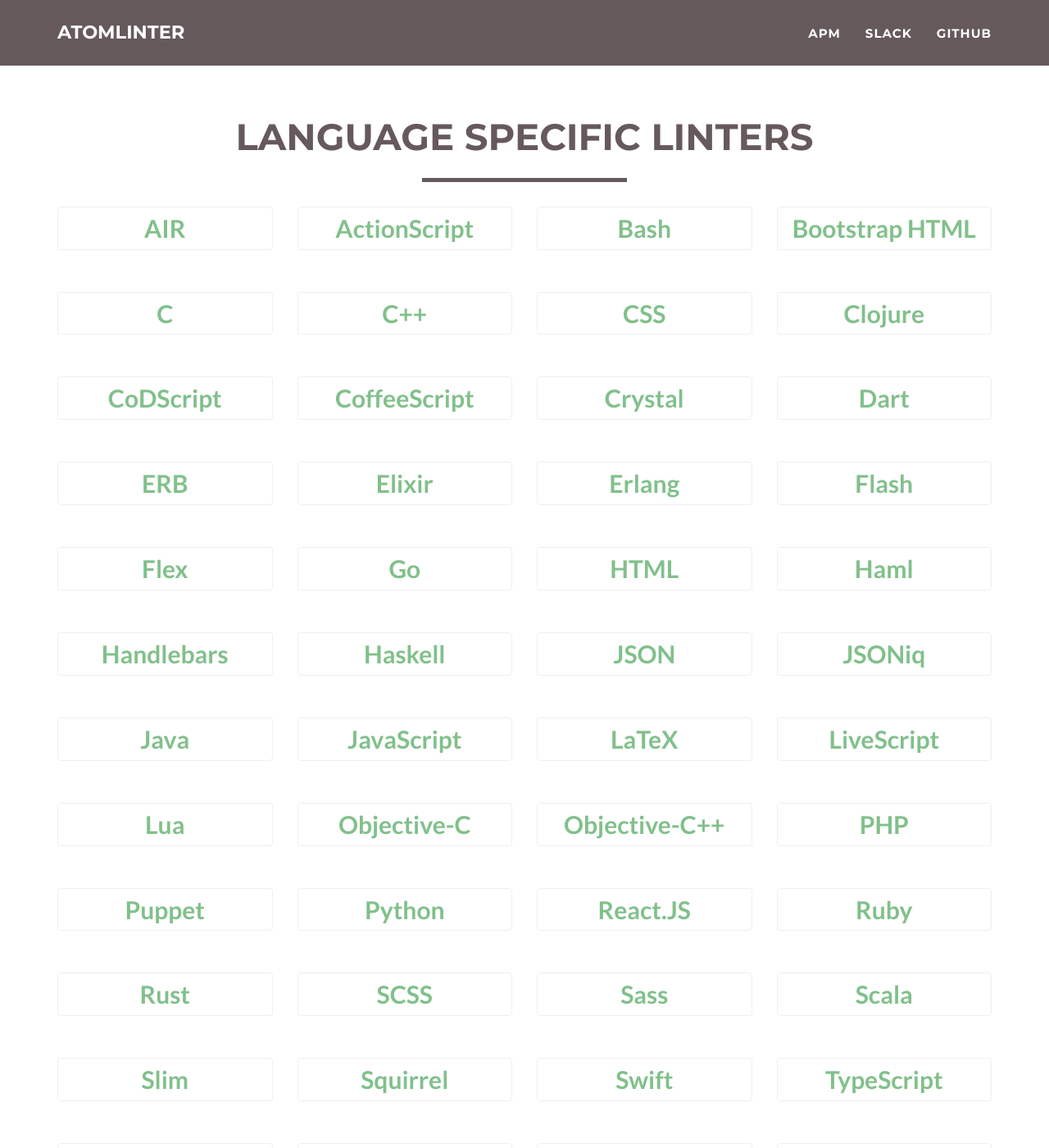
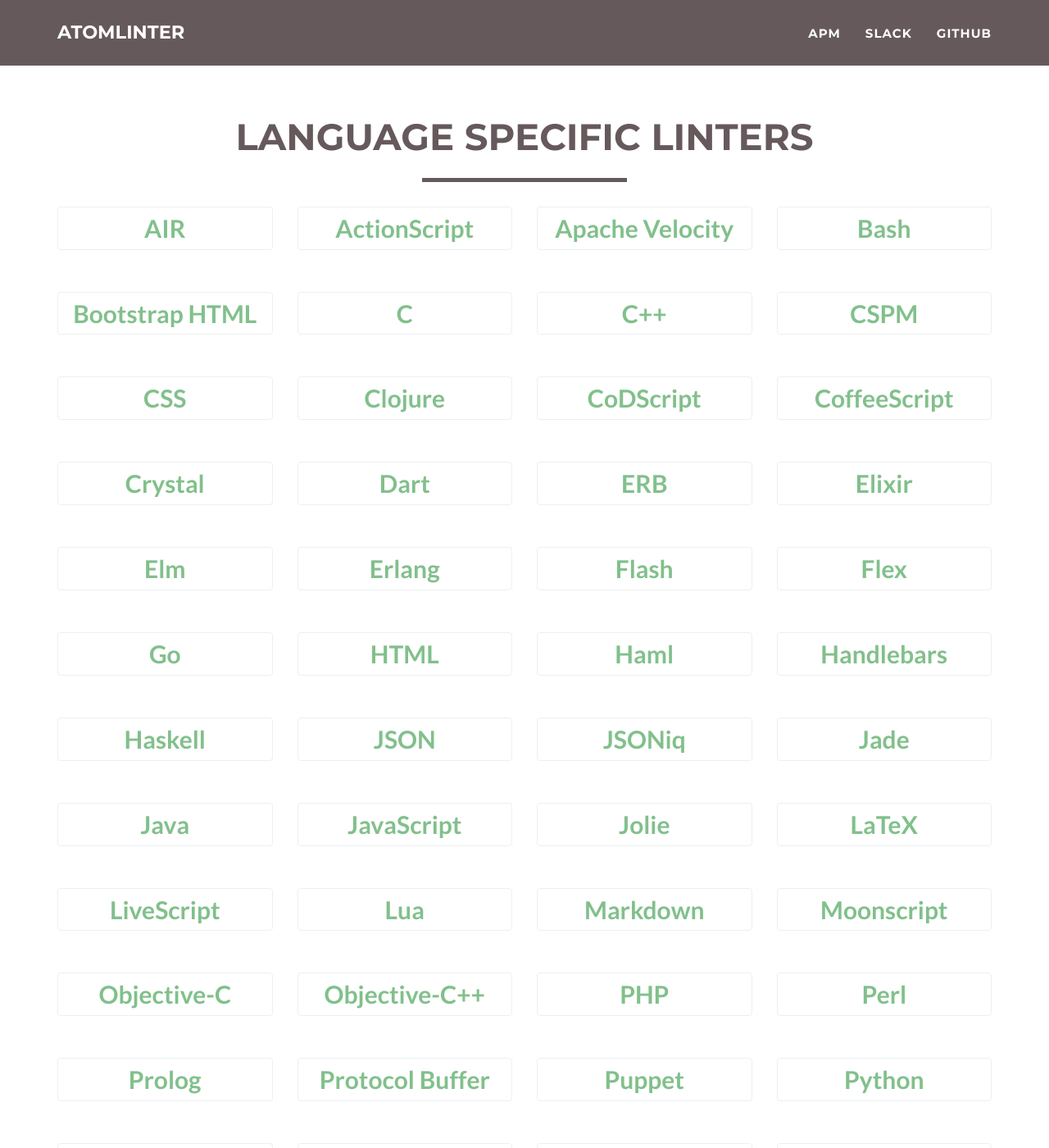
Before and after one commit to AtomLinter/atomlinter.github.io, a Jekyll site: the page built from index.html, in a window 1280 px wide and 1400 px high, scrolled down 617 px. Shown: the whole window at 82% size. Built offline with Jekyll 4.4.1, drawn with Linux system fonts in a browser that asks for light colours; some of the changed lines change nothing that is shown; some of the changed text lies outside the part shown.

Commit message:
Add many new packages.
New Languages:
 + Jade
 + Jolie
 + Apache Velocity
 + Perl
 + Protocol Buffer
 + CSPM
 + Elm
 + Prolog
 + Moonscript

Added Writing Assistance Category

Added Spell Checking Category

Added Dock Plugin

```diff
--- a/_config.yml
+++ b/_config.yml
@@ -36,10 +36,16 @@
             url: https://atom.io/packages/linter-gjslint
           - title: linter-flow
             url: https://atom.io/packages/linter-flow
+          - title: linter-flow-plus
+            url: https://atom.io/packages/linter-flow-plus
           - title: linter-js-standard
             url: https://atom.io/packages/linter-js-standard
           - title: linter-xo
             url: https://atom.io/packages/linter-xo
+          - title: linter-marlint
+            url: https://atom.io/packages/linter-marlint
+          - title: linter-liferay
+            url: https://atom.io/packages/linter-liferay
       - title: React.JS
         modal: jsx
         packages:
@@ -50,6 +56,8 @@
         packages:
           - title: linter-coffeelint
             url: https://atom.io/packages/linter-coffeelint
+          - title: linter-coffeescript
+            url: https://atom.io/packages/linter-coffeescript
       - title: TypeScript
         modal: ts
         packages:
@@ -74,6 +82,8 @@
             url: https://atom.io/packages/linter-ruby
           - title: linter-reek
             url: https://atom.io/packages/linter-reek
+          - title: linter-ruby-reek
+            url: https://atom.io/packages/linter-ruby-reek
       - title: ERB
         modal: erb
         packages:
@@ -123,16 +133,22 @@
         packages:
           - title: linter-csslint
             url: https://atom.io/packages/linter-csslint
+          - title: linter-liferay
+            url: https://atom.io/packages/linter-liferay
       - title: Sass
         modal: sass
         packages:
           - title: linter-scss-lint
             url: https://atom.io/packages/linter-scss-lint
+          - title: linter-9e-sass
+            url: https://atom.io/packages/linter-9e-sass
       - title: SCSS
         modal: scss
         packages:
           - title: linter-scss-lint
             url: https://atom.io/packages/linter-scss-lint
+          - title: linter-liferay
+            url: https://atom.io/packages/linter-liferay
       - title: less
         modal: less
         packages:
@@ -165,6 +181,10 @@
         packages:
           - title: linter-clang
             url: https://atom.io/packages/linter-clang
+          - title: linter-gcc
+            url: https://atom.io/packages/linter-gcc
+          - title: linter-moose
+            url: https://atom.io/packages/linter-moose
       - title: C++
         modal: cpp
         packages:
@@ -172,6 +192,10 @@
             url: https://atom.io/packages/linter-clang
           - title: linter-cpplint
             url: https://atom.io/packages/linter-cpplint
+          - title: linter-gcc
+            url: https://atom.io/packages/linter-gcc
+          - title: linter-moose
+            url: https://atom.io/packages/linter-moose
       - title: Objective-C
         modal: m
         packages:
@@ -189,6 +213,10 @@
             url: https://atom.io/packages/linter-lua
           - title: linter-luacheck
             url: https://atom.io/packages/linter-luacheck
+          - title: linter-lua-findglobals
+            url: https://atom.io/packages/linter-lua-findglobals
+          - title: linter-glua
+            url: https://atom.io/packages/linter-glua
       - title: Clojure
         modal: clojure
         packages:
@@ -199,6 +227,10 @@
         packages:
           - title: linter-puppet-lint
             url: https://atom.io/packages/linter-puppet-lint
+          - title: linter-puppet-parse
+            url: https://atom.io/packages/linter-puppet-parse
+          - title: linter-puppet-parser
+            url: https://atom.io/packages/linter-puppet-parser
       - title: Yaml
         modal: yaml
         packages:
@@ -209,6 +241,8 @@
         packages:
           - title: linter-hlint
             url: https://atom.io/packages/linter-hlint
+          - title: linter-hdevtools
+            url: https://atom.io/packages/linter-hdevtools
       - title: HTML
         modal: html
         packages:
@@ -216,6 +250,8 @@
             url: https://atom.io/packages/linter-tidy
           - title: linter-htmlhint
             url: https://atom.io/packages/linter-htmlhint
+          - title: linter-liferay
+            url: https://atom.io/packages/linter-liferay
       - title: Bootstrap HTML
         modal: twbs
         packages:
@@ -251,6 +287,8 @@
         packages:
           - title: linter-erlc
             url: https://atom.io/packages/linter-erlc
+          - title: linter-erlang
+            url: https://atom.io/packages/linter-erlang
       - title: JSONiq
         modal: jsoniq
         packages:
@@ -286,6 +324,8 @@
         packages:
           - title: linter-swiftc
             url: https://atom.io/packages/linter-swiftc
+          - title: linter-swiftlint
+            url: https://atom.io/packages/linter-swiftlint
       - title: LaTeX
         modal: latex
         packages:
@@ -310,11 +350,71 @@
         packages:
           - title: linter-jsonlint
             url: https://atom.io/packages/linter-jsonlint
+          - title: linter-package-json-validator
+            url: https://atom.io/packages/linter-package-json-validator
       - title: Handlebars
         modal: handlebars
         packages:
           - title: linter-handlebars
             url: https://atom.io/packages/linter-handlebars
+          - title: linter-liferay
+            url: https://atom.io/packages/linter-liferay
+      - title: Jade
+        modal: jade
+        packages:
+          - title: linter-jade
+            url: https://atom.io/packages/linter-jade
+      - title: Jolie
+        modal: jolie
+        packages:
+          - title: linter-jolie
+            url: https://atom.io/packages/linter-jolie
+      - title: Markdown
+        modal: markdown
+        packages:
+          - title: linter-markdownlint
+            url: https://atom.io/packages/linter-markdownlint
+          - title: linter-markdown
+            url: https://atom.io/packages/linter-markdown
+          - title: linter-node-markdownlint
+            url: https://atom.io/packages/linter-node-markdownlint
+      - title: Apache Velocity
+        modal: velocity
+        packages:
+          - title: linter-liferay
+            url: https://atom.io/packages/linter-liferay
+      - title: Perl
+        modal: perl
+        packages:
+          - title: linter-perlcritic
+            url: https://atom.io/packages/linter-perlcritic
+          - title: linter-perl
+            url: https://atom.io/packages/linter-perl
+      - title: Protocol Buffer
+        modal: protobuf
+        packages:
+          - title: linter-protocol-buffer
+            url: https://atom.io/packages/linter-protocol-buffer
+      - title: CSPM
+        modal: cspm
+        packages:
+          - title: linter-cspm
+            url: https://atom.io/packages/linter-cspm
+      - title: Elm
+        modal: elm
+        packages:
+          - title: linter-elm-make
+            url: https://atom.io/packages/linter-elm-make
+      - title: Prolog
+        modal: prolog
+        packages:
+          - title: linter-prolog
+            url: https://atom.io/packages/linter-prolog
+      - title: Moonscript
+        modal: moonscript
+        packages:
+          - title: linter-moonscript
+            url: https://atom.io/packages/linter-moonscript
   - ides:
     title: Integrated Devlopment Environments
     plural: IDEs
@@ -356,6 +456,20 @@
         packages:
           - title: linter-flint
             url: https://atom.io/packages/linter-flint
+      - title: Writing Assistance
+        modal: writing
+        packages:
+          - title: linter-alex
+            url: https://atom.io/packages/linter-alex
+          - title: linter-write-good
+            url: https://atom.io/packages/linter-write-good
+          - title: linter-just-say-no
+            url: https://atom.io/packages/linter-just-say-no
+      - title: Spell Checking
+        modal: spelling
+        packages:
+          - title: linter-scspell
+            url: https://atom.io/packages/linter-scspell
   - plugin:
     title: Linter Plugins
     plural: Plugins
@@ -366,6 +480,11 @@
         packages:
           - title: minimap-linter
             url: https://atom.io/packages/minimap-linter
+      - title: Docking
+        modal: docking
+        packages:
+          - title: linter-manager
+            url: https://atom.io/packages/linter-manager
 
 # Credits content
 credits: 'Freelancer is a free to use, open source Bootstrap theme created by <a href="http://startbootstrap.com">Start Bootstrap</a>.'
```
